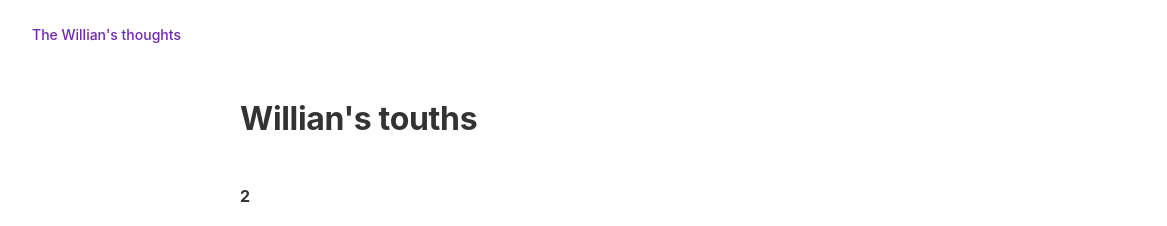
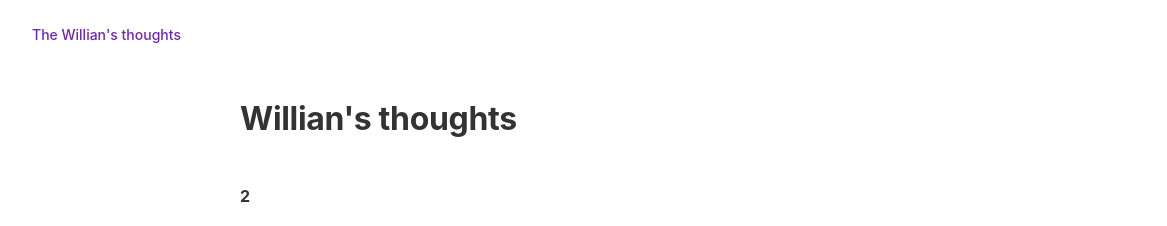
Before and after one commit to 23197681-5/batsbyblog, a Gatsby site: page / in a window 1280 px wide. Shown: the top 226 px of the page, 0-1167 px from the left. Built offline with nearby package versions, Linux system fonts and the light colour scheme; Gatsby itself is replaced by a stand-in of ours.

Commit message:
Refactor: typo fix

```diff
--- a/src/pages/index.js
+++ b/src/pages/index.js
@@ -78,7 +78,7 @@ export default ({data}) => (
   <Layout>
     <Seo title="Home" />
     <div>
-      <h1>Willian's touths</h1>
+      <h1>Willian's thoughts</h1>
       <h4>{data.allMarkdownRemark.totalCount}</h4>
       {data.allMarkdownRemark.edges.map(({ node }) => (
         <div>
```
